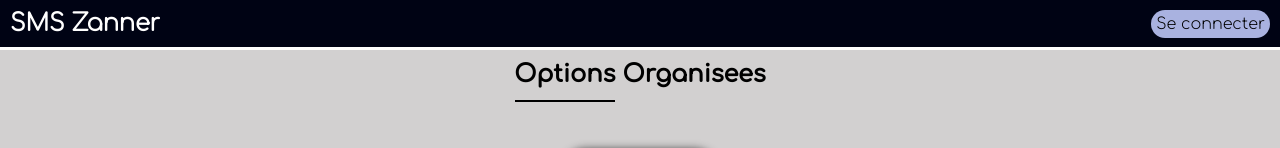
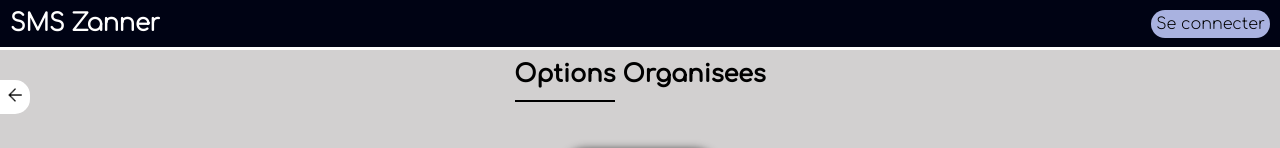
Before and after one commit to eray-mutabesha/indexsms, a plain HTML site: page autres.options/autresOptions.html in a window 1280 px wide. Shown: the top 148 px of the page. Drawn offline with Linux system fonts and the light colour scheme.

Commit message:
modifications

```diff
--- a/autres.options/autresOptions.css
+++ b/autres.options/autresOptions.css
@@ -68,6 +68,26 @@ header a:hover{
     transition: 1s;
 }
 /* *******************part of different options*********************** */
+.up{
+    position: fixed;
+    top: 10%;
+    left: 0px;
+    border: none;
+    width: fit-content;
+     padding: 5px;
+    border-top-right-radius: 15px;
+    border-bottom-right-radius: 15px;
+    background-color: white;
+     color: white;
+}
+.up img{
+    height: 20px;
+    height: 20px;
+}
+.up:hover{
+    background-color: rgb(83, 93, 151);
+    transition: 1s;
+}
 .options{
    line-height: 150px;
     text-align: center;
--- a/autres.options/autresOptions.html
+++ b/autres.options/autresOptions.html
@@ -15,6 +15,9 @@
         </nav>
     </header>
 </section>
+<div class="up">
+    <a href="../index.html"><p class="downbtn"><img src="back.png" alt="icon de retour"></p></a>
+</div>
 <h2 class="options">Options Organisees</h2>
 <div id="under"><h4 class="under_mission"></h4></div>
 <section id="types_of_options">
```
Also changed, not shown: autoritesPage/autorites.html (+0 -9 lines), css/index.css (+5 -2 lines), autres.options/at.png (deleted), autres.options/back.png (added).
